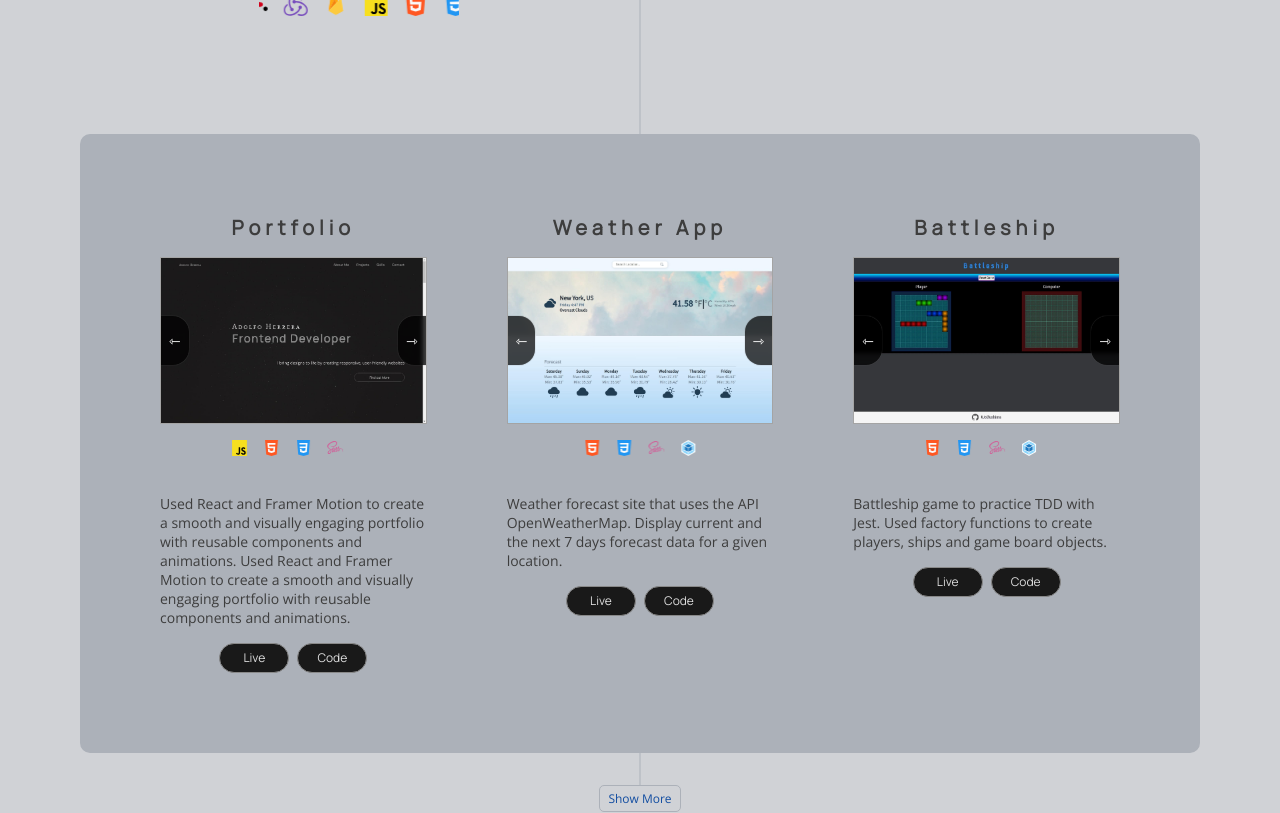
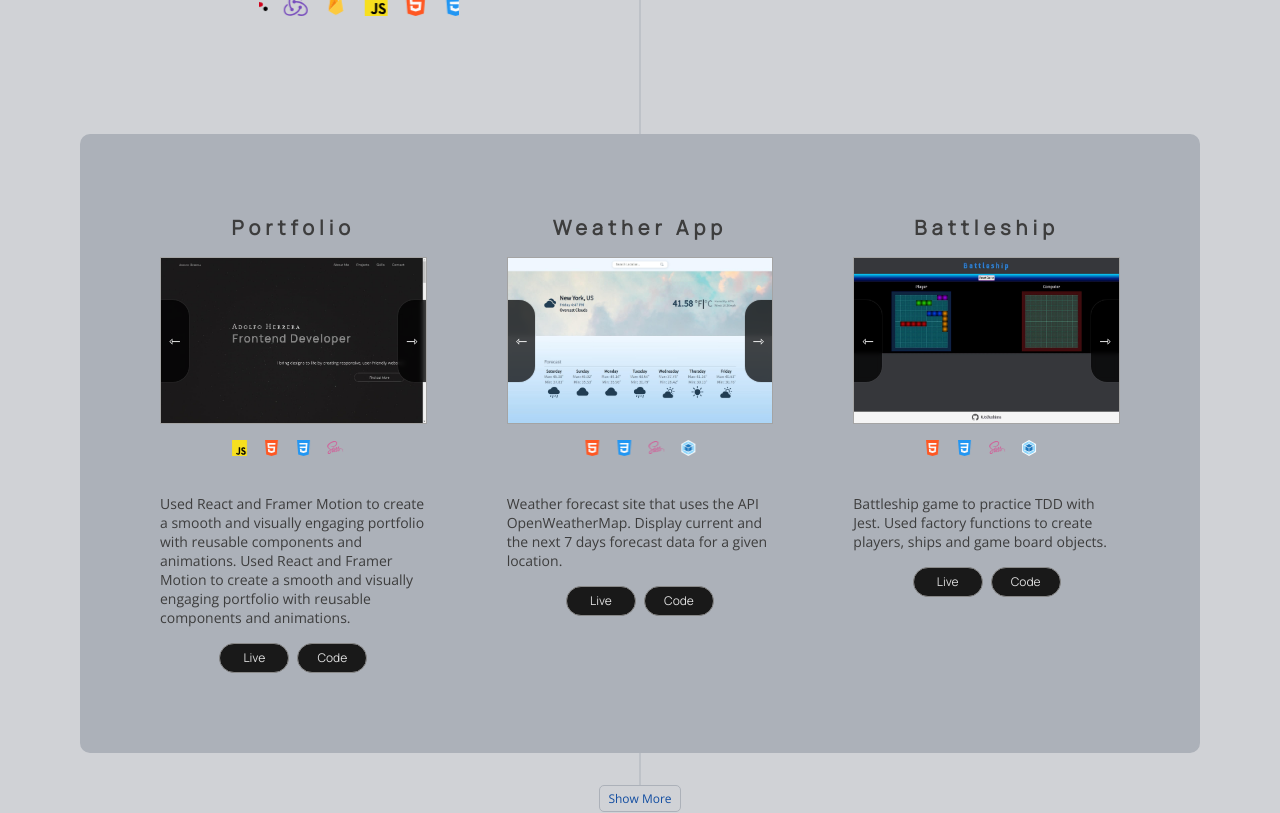
Before and after one commit to Wolfushima/portfolio, a React (Create React App) app: page / in a window 1280 px wide. Shown: the part 3077-3890 px from the top of the page. Built offline with nearby package versions, Linux system fonts and the light colour scheme; a web font is replaced by a local one.

Commit message:
style: Update .next and .prev buttons height for .projects__slider

```diff
--- a/src/sass/_projects.scss
+++ b/src/sass/_projects.scss
@@ -280,7 +280,7 @@
       background: hsl(0deg 0% 0% / 73%);
       color: white;
       backdrop-filter: blur(2px);
-      height: 30%;
+      height: 50%;
       padding: 0.5rem;
       box-shadow: 0px 0px 1px #5c5c5c;
       &:hover {
```
